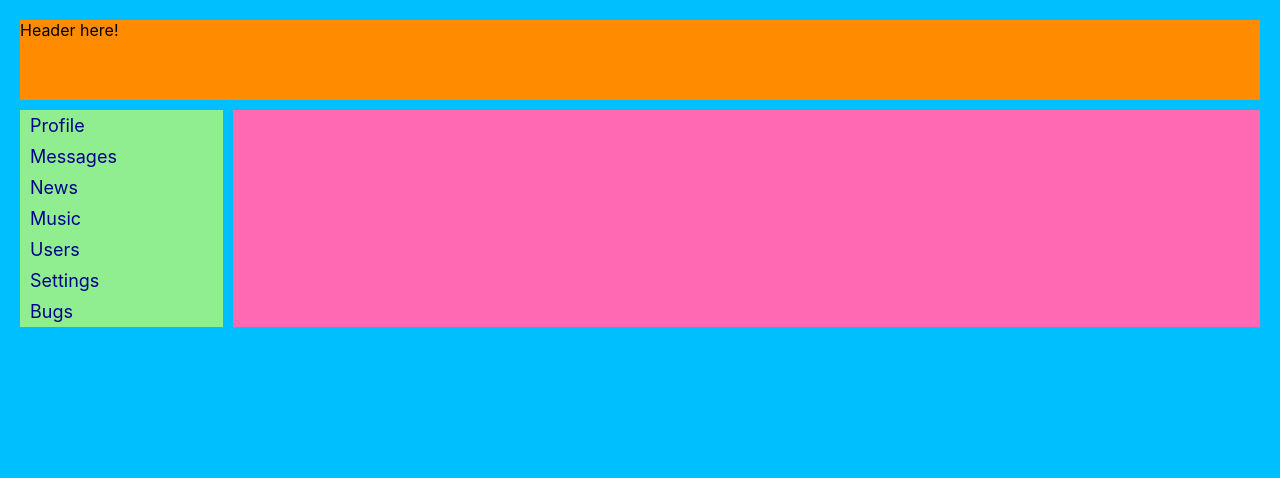
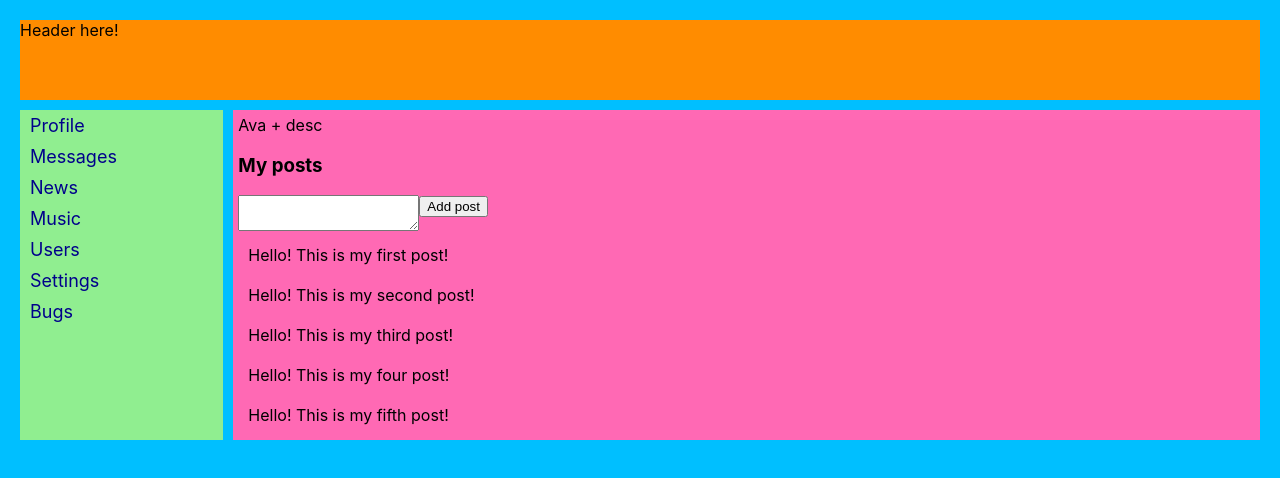
Before and after one commit to weltkind6/SC, a React (Create React App) app: page /profile in a window 1280 px wide. Shown: the top 478 px of the page. Built offline with nearby package versions, Linux system fonts and the light colour scheme; no server answers.

Commit message:
#59 profile request

```diff
--- a/src/App.js
+++ b/src/App.js
@@ -17,7 +17,7 @@ const App = (props) => {
             <Header/>
             <Sidebar/>
             <div className='main-wrapper'>
-                <Route path='/profile/:userId'
+                <Route path='/profile/'
                        render={() => <ProfileContainer/>}/>
                 <Route path='/messages'
                        render={() => <DialogsContainer/>}/>
--- a/src/Components/Profile/Profile.js
+++ b/src/Components/Profile/Profile.js
@@ -6,7 +6,7 @@ import MyPostsContainer from "./Myposts/MypostsContainer";
 const Profile = props => {
     return (
         <div className={classes.profile_wrapper}>
-            <ProfileInfo profile={props.profile}/>
+            <ProfileInfo/>
             <MyPostsContainer/>
         </div>
     )
--- a/src/Components/Profile/ProfileContaner.jsx
+++ b/src/Components/Profile/ProfileContaner.jsx
@@ -6,26 +6,26 @@ import {setUserProfile} from "../../Redux/profileReducer";
 
 
 
+
+
 class ProfileContainer extends React.Component {
 
     componentDidMount() {
-
         axios.get(`https://social-network.samuraijs.com/api/1.0/profile/2`)
             .then(response => {
-                this.props.setUserProfile(response.data)
-            })
+                this.props.setUserProfile(response.data);
+            });
     }
 
     render() {
         return (
-            <Profile {...this.props} profile={this.props.profile}/>
+            <Profile {...this.props} />
         );
     }
 }
 
-const  mapStateToProps = state => ({
-    profile: state.profilePage.profile
+const mapStateToProps = state => ({
+
 })
 
-
 export default connect(mapStateToProps, {setUserProfile})(ProfileContainer)
--- a/src/Components/Profile/Profileinfo/Profileinfo.js
+++ b/src/Components/Profile/Profileinfo/Profileinfo.js
@@ -4,7 +4,6 @@ import React from 'react'
 const  Profileinfo = props => {
     return (
         <div>
-            <img src={props.profile.photos.large} alt=""/>
             <div>Ava + desc</div>
         </div>
     )
--- a/src/Redux/profileReducer.js
+++ b/src/Redux/profileReducer.js
@@ -1,10 +1,12 @@
 const ADD_POST = 'ADD-POST'
 const CHANGE_NEW_POST_TEXT = 'CHANGE-NEW-POST-TEXT'
-const SET_USER_PROFILE = 'SET-USER-PROFILE'
+const SET_PROFILE = 'SET_PROFILE'
+
 
 export const addPostActionCreator = () => ({type: ADD_POST})
 export const changePostActionCreator = text => ({type: CHANGE_NEW_POST_TEXT, newText: text})
-export const setUserProfile = profile => ({type: SET_USER_PROFILE, profile})
+export const setUserProfile = profile => ({type: SET_PROFILE, profile})
+
 
 const initialState = {
     postData: [
@@ -34,9 +36,9 @@ const profileReducer = (state = initialState, action) => {
         case CHANGE_NEW_POST_TEXT:
             return {...state, newPostText: action.newText}
             //stateCopy.newPostText = action.newText
+        case SET_PROFILE:
+            return {...state, profile: action.profile}
 
-        case SET_USER_PROFILE:
-            return {...state, profile: action.profile}
 
         default:
             return state
```
